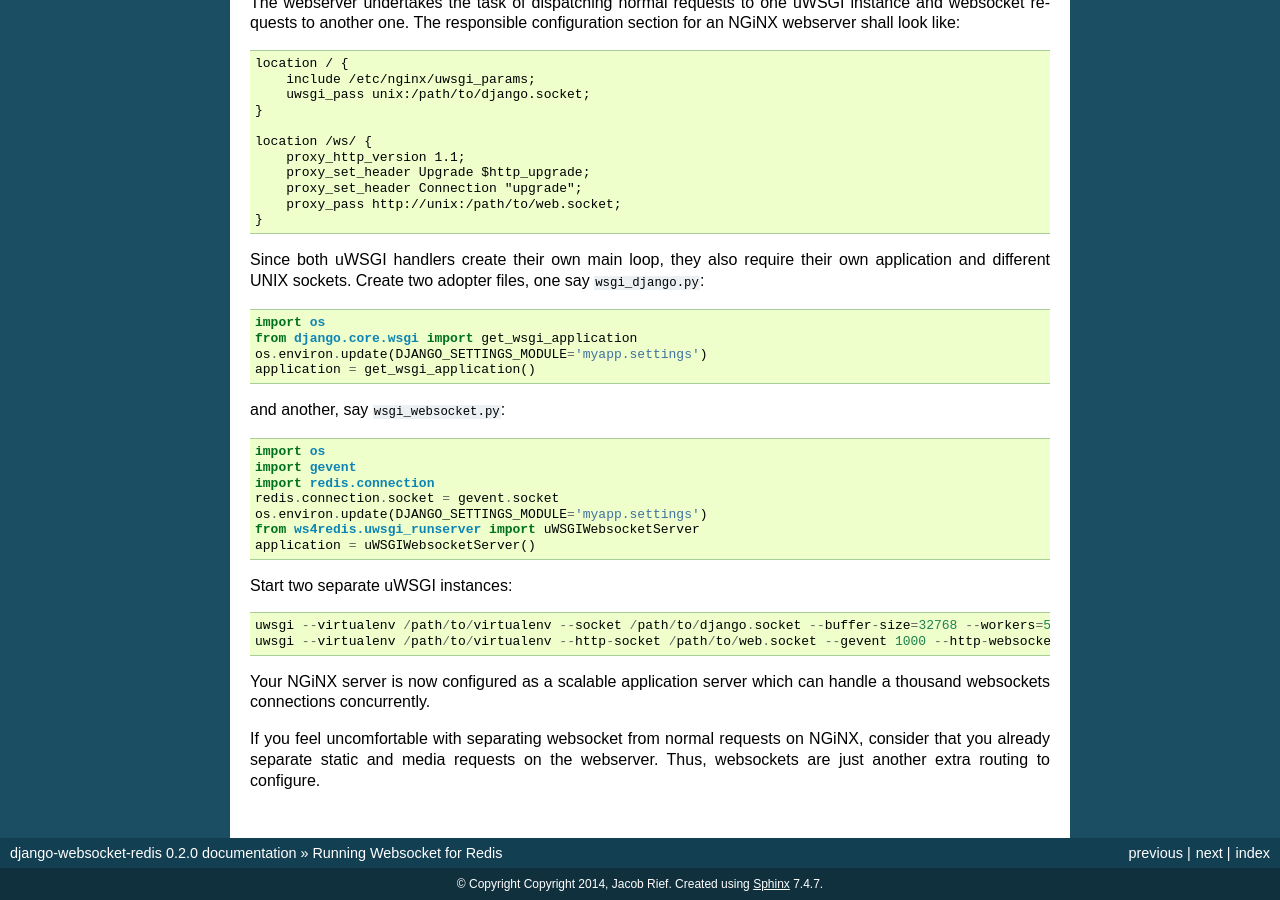
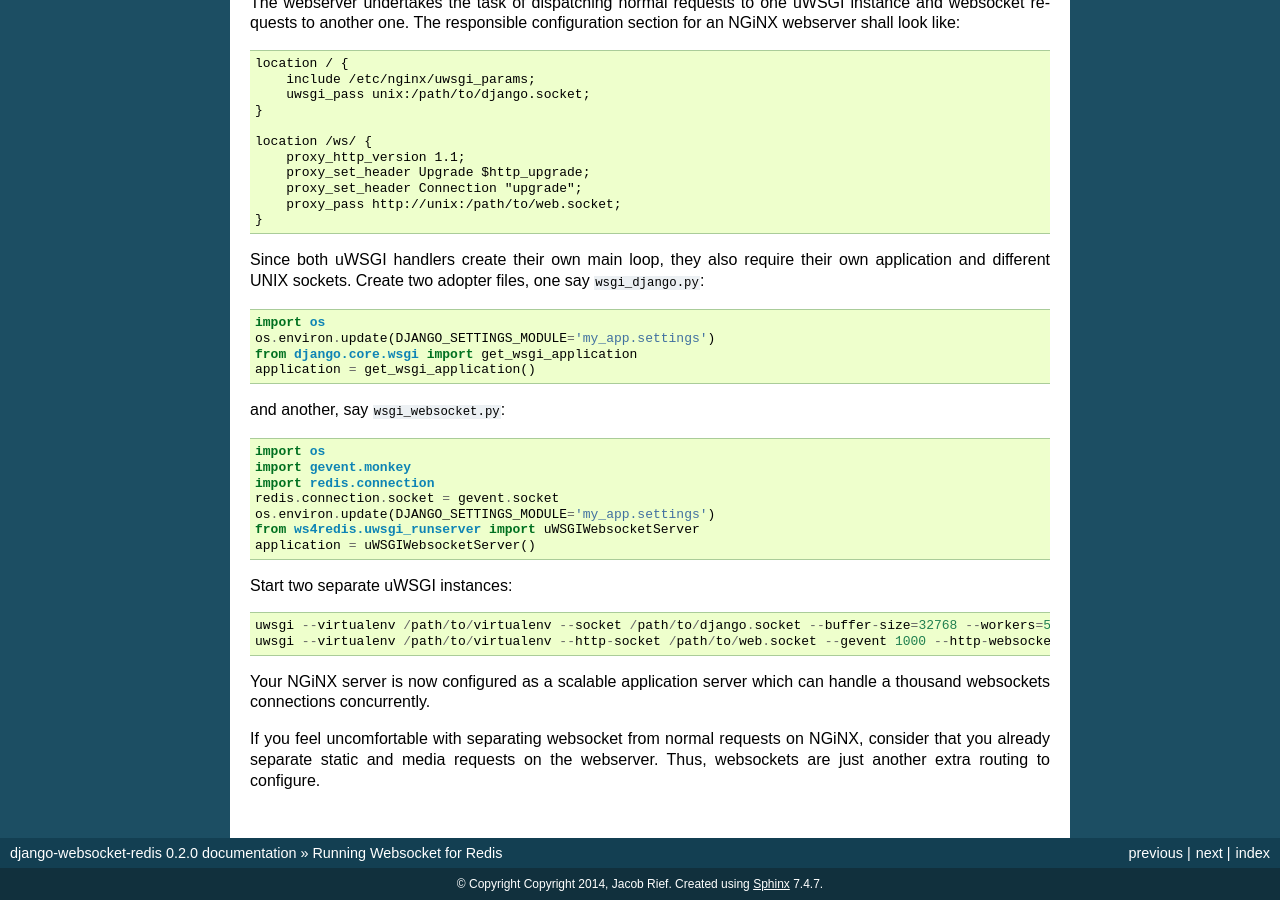
Before and after one commit to jrief/django-websocket-redis, a Sphinx documentation site: the page built from docs/running.rst, in a window 1280 px wide and 900 px high, scrolled down 2098 px. Built offline with Sphinx 7.4.7, drawn with Linux system fonts in a browser that asks for light colours.

Commit message:
Updated docs

```diff
--- a/docs/introduction.rst
+++ b/docs/introduction.rst
@@ -48,7 +48,7 @@ to run two concurrent frameworks can be quite embarrassing during application de
 specially while debugging code.
 
 uWSGI
-=====
+-----
 While searching for a simpler solution, I found out that `uWSGI offers websockets`_ right out of
 the box. With Redis_ as a message queue, and a few lines of Python code, one can bidirectionally
 communicate with any WSGI based framework, for instance **Django**. Of course, here it also is
--- a/docs/running.rst
+++ b/docs/running.rst
@@ -94,20 +94,20 @@ like::
 Since both uWSGI handlers create their own main loop, they also require their own application and
 different UNIX sockets. Create two adopter files, one say ``wsgi_django.py``::
 
-  import os
-  from django.core.wsgi import get_wsgi_application
-  os.environ.update(DJANGO_SETTINGS_MODULE='myapp.settings')
-  application = get_wsgi_application()
+	import os
+	os.environ.update(DJANGO_SETTINGS_MODULE='my_app.settings')
+	from django.core.wsgi import get_wsgi_application
+	application = get_wsgi_application()
 
 and another, say ``wsgi_websocket.py``::
 
-  import os
-  import gevent
-  import redis.connection
-  redis.connection.socket = gevent.socket
-  os.environ.update(DJANGO_SETTINGS_MODULE='myapp.settings')
-  from ws4redis.uwsgi_runserver import uWSGIWebsocketServer
-  application = uWSGIWebsocketServer()
+	import os
+	import gevent.monkey
+	import redis.connection
+	redis.connection.socket = gevent.socket
+	os.environ.update(DJANGO_SETTINGS_MODULE='my_app.settings')
+	from ws4redis.uwsgi_runserver import uWSGIWebsocketServer
+	application = uWSGIWebsocketServer()
 
 Start two separate uWSGI instances::
 
```
